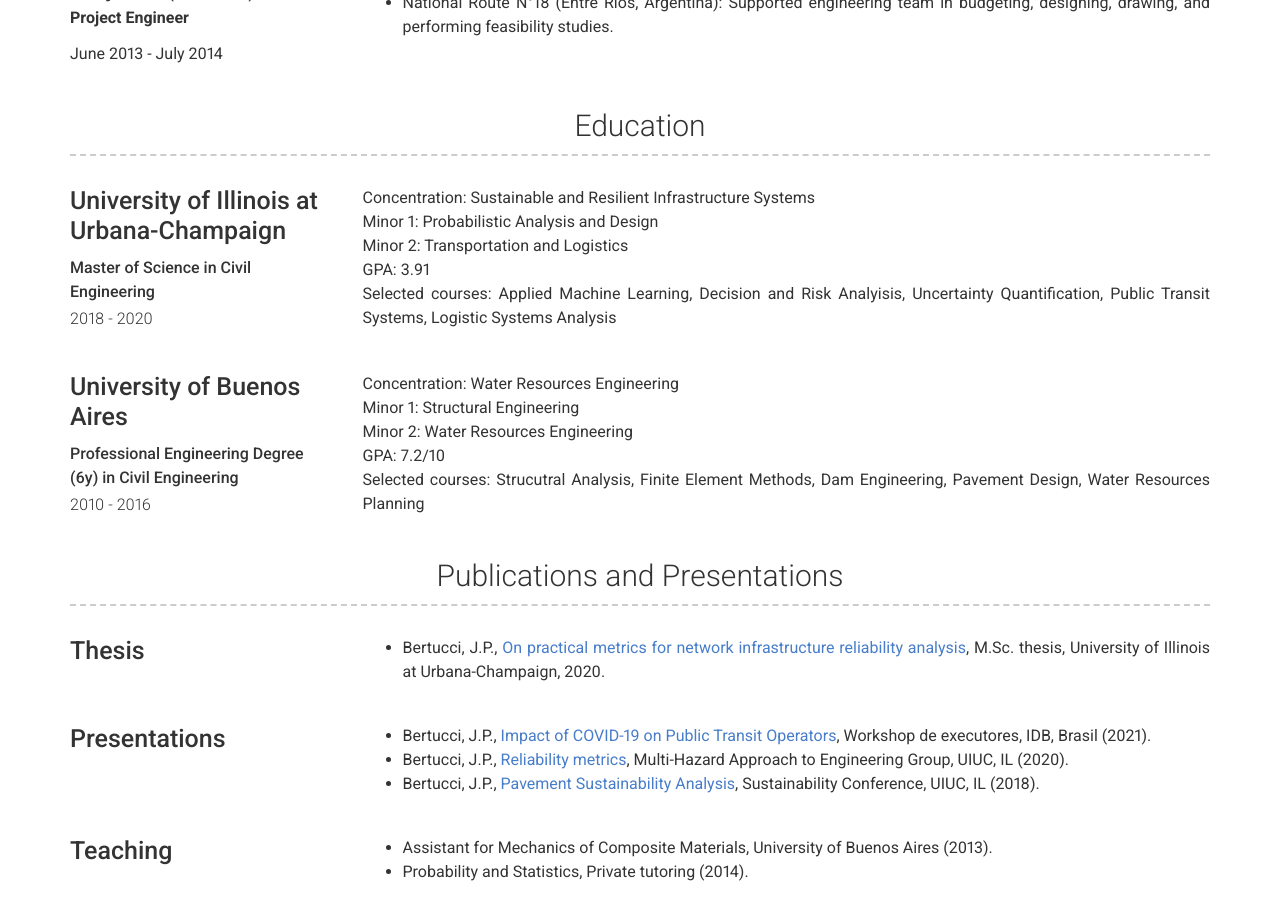
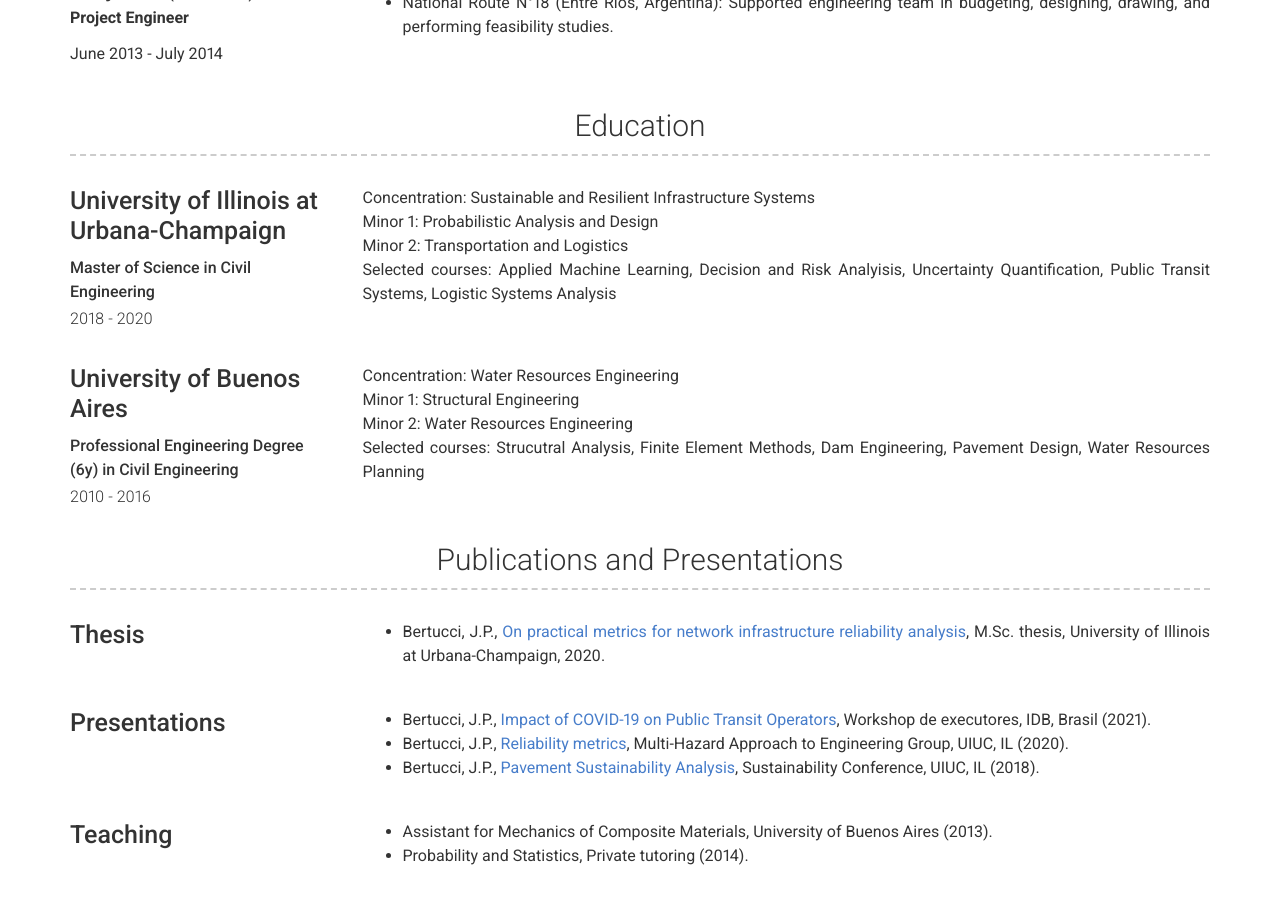
Before and after one commit to JPchomp/JPchomp.github.io, a Jekyll site: the page built from index.md, in a window 1280 px wide and 900 px high, scrolled down 1064 px. Built offline with Jekyll 4.4.1, drawn with Linux system fonts in a browser that asks for light colours.

Commit message:
Update education.yml

```diff
--- a/_data/education.yml
+++ b/_data/education.yml
@@ -7,7 +7,6 @@
     Concentration: Sustainable and Resilient Infrastructure Systems
     <br />Minor 1: Probabilistic Analysis and Design
     <br />Minor 2: Transportation and Logistics
-    <br />GPA: 3.91
     <br />Selected courses: Applied Machine Learning, Decision and Risk Analyisis, Uncertainty Quantification, Public Transit Systems, Logistic Systems Analysis
 
 - name: University of Buenos Aires
@@ -18,5 +17,4 @@
     Concentration: Water Resources Engineering
     <br />Minor 1: Structural Engineering
     <br />Minor 2: Water Resources Engineering
-    <br />GPA: 7.2/10
     <br />Selected courses: Strucutral Analysis, Finite Element Methods, Dam Engineering, Pavement Design, Water Resources Planning
```
